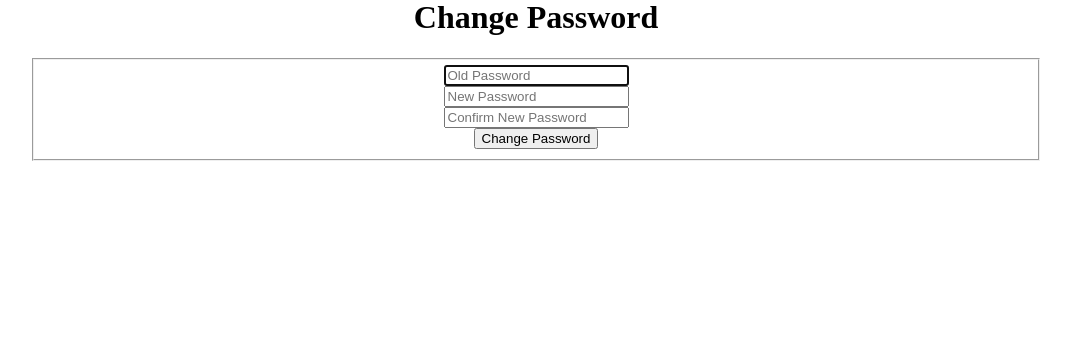
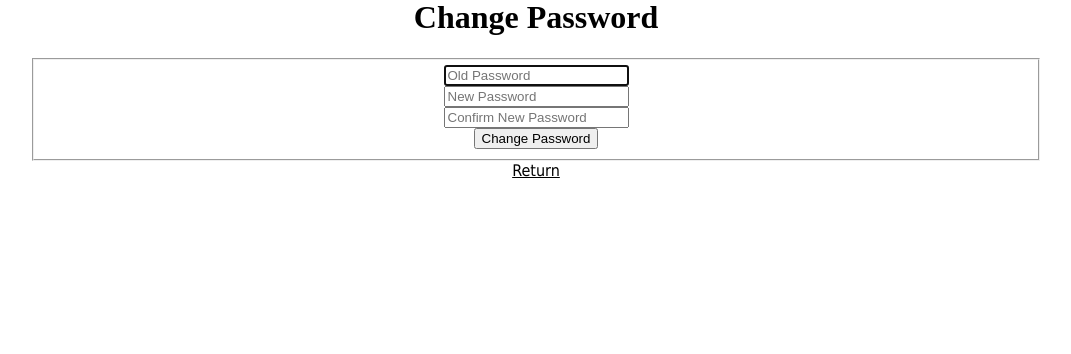
Before and after one commit to DV-11/project, a Flask app: page /settings in a window 1280 px wide. Shown: the part 95-449 px from the top of the page, without its empty margins (104-1175 px from the left). Run offline with Flask 2, Linux system fonts and the light colour scheme; some libraries are stand-ins or nearby versions.

Commit message:
settings

```diff
--- a/templates/settings.html
+++ b/templates/settings.html
@@ -22,6 +22,10 @@
             <div class="form-group">
                 <button class="btn btn-default" type="submit">Change Password</button>
             </div>
+
         </fieldset>
     </form>
+    <div>
+        <a href="{{ url_for('personal_profile') }}">Return</a>
+    </div>
 {% endblock %}
```
